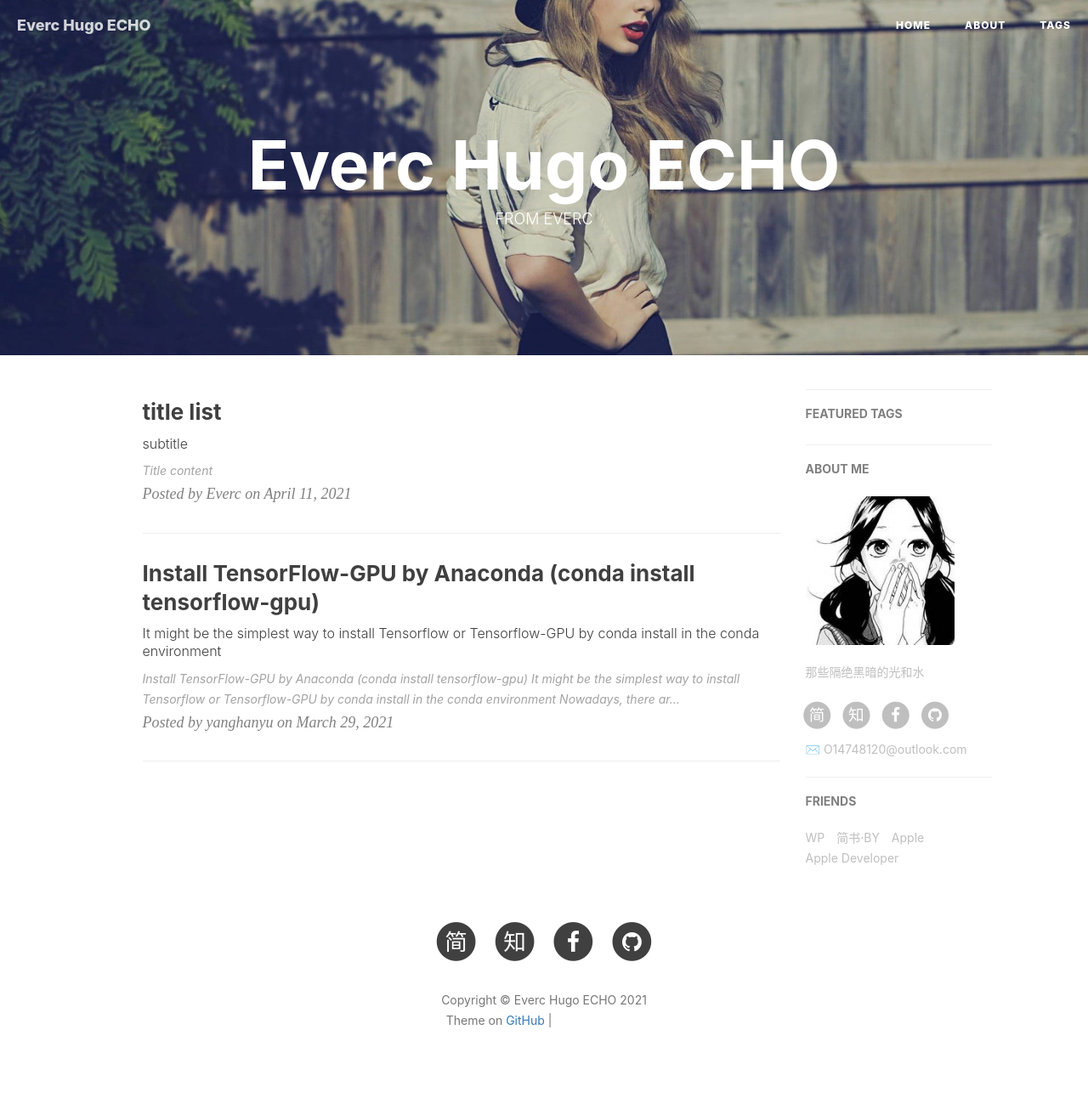
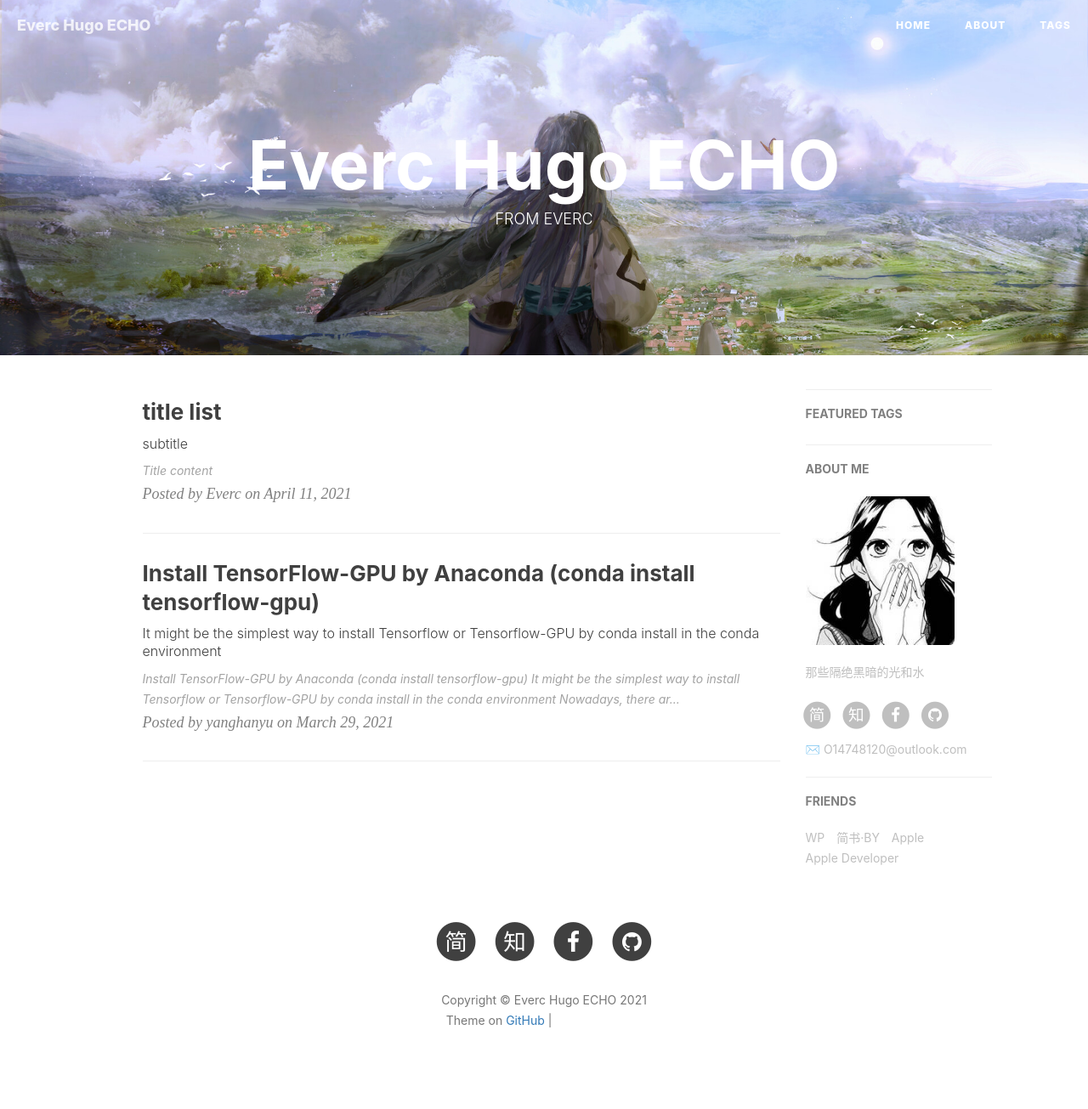
Before and after one commit to EchoesHastur/EchoesHastur.github.io, a Jekyll site: the page built from index.html, in a window 1280 px wide. Shown: the whole page at 85% size. Built offline with Jekyll 4.4.1, drawn with Linux system fonts in a browser that asks for light colours; nearby versions of some CDN libraries; the list of posts is cut into pages by our own code; comment, search, counter and statistics services are not loaded; grey boxes are pictures that could not be loaded.

Commit message:
Update _config.yml

```diff
--- a/_config.yml
+++ b/_config.yml
@@ -1,7 +1,7 @@
 # Site settings
 title: Everc Hugo ECHO
 SEOTitle: Everc'block
-header-img: img/post-bg-desk.jpg
+header-img: img/wallhaven.jpg
 email: O14748120@outlook.com
 description: "now nothing!"
 keyword: "我的博客"
```
